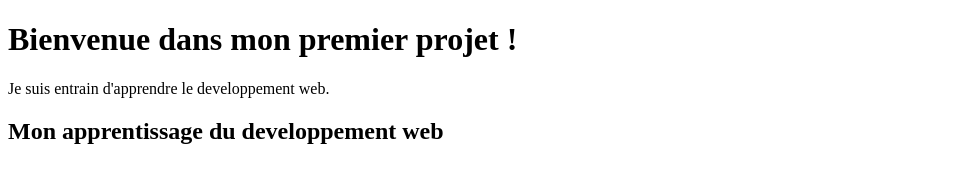
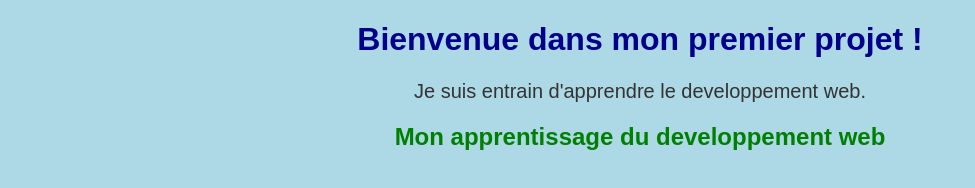
Before and after one commit to 6lelouch9/mon-premier-projet, a plain HTML site: page index.html in a window 1280 px wide. Shown: the whole page, without its empty margins (0-975 px from the left). Drawn offline with Linux system fonts and the light colour scheme.

Commit message:
Ajout du design CSS

```diff
--- a/index.html
+++ b/index.html
@@ -3,6 +3,7 @@
   <head>
     <meta charset="UTF-8">
     <title>Mon premier projet</title>
+    <link rel="stylesheet" href="style.css">
 </head>
 <body>
     <h1>Bienvenue dans mon premier projet !</h1>
--- /dev/null
+++ b/style.css
@@ -0,0 +1,15 @@
+body {
+    background-color: lightblue;
+    font-family: Arial, sans-sherif;
+    text-align:center;
+}
+h1{
+    color: darkblue;
+}
+h2{
+    color: green;
+}
+p{
+    font-size: 20px;
+    color: #333333;
+}
```
